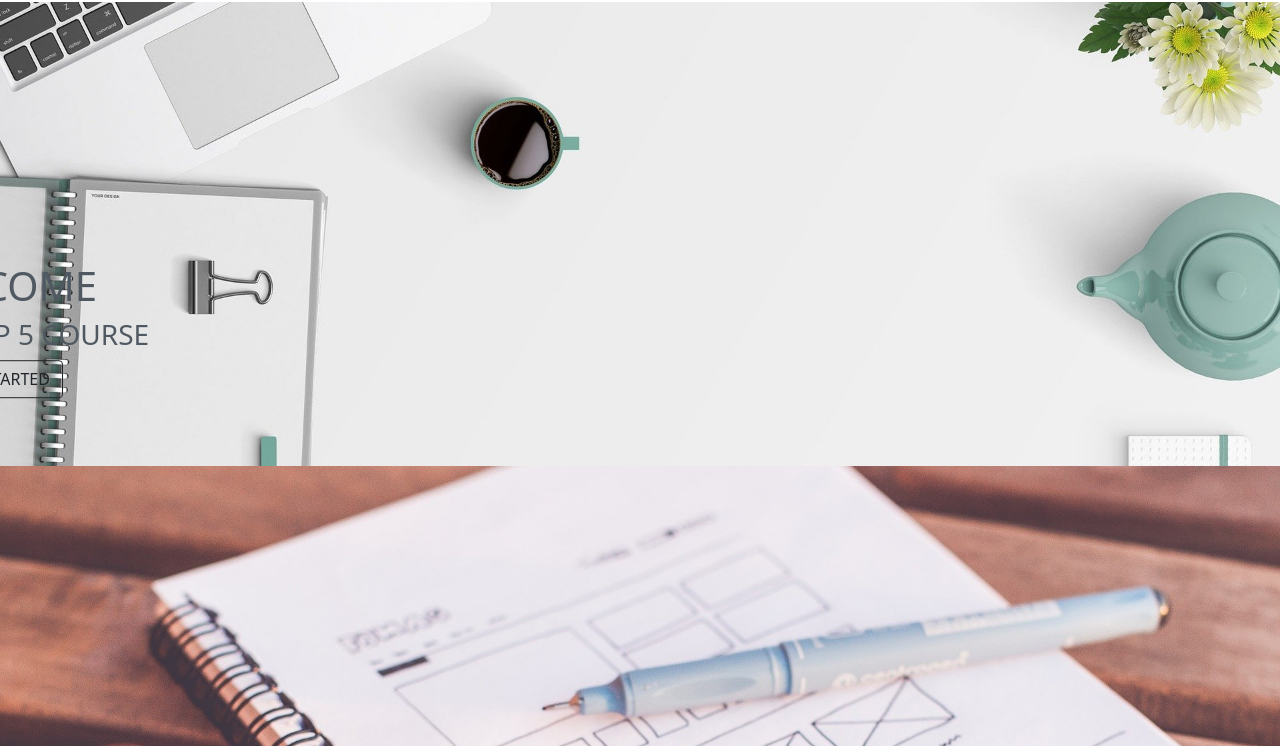
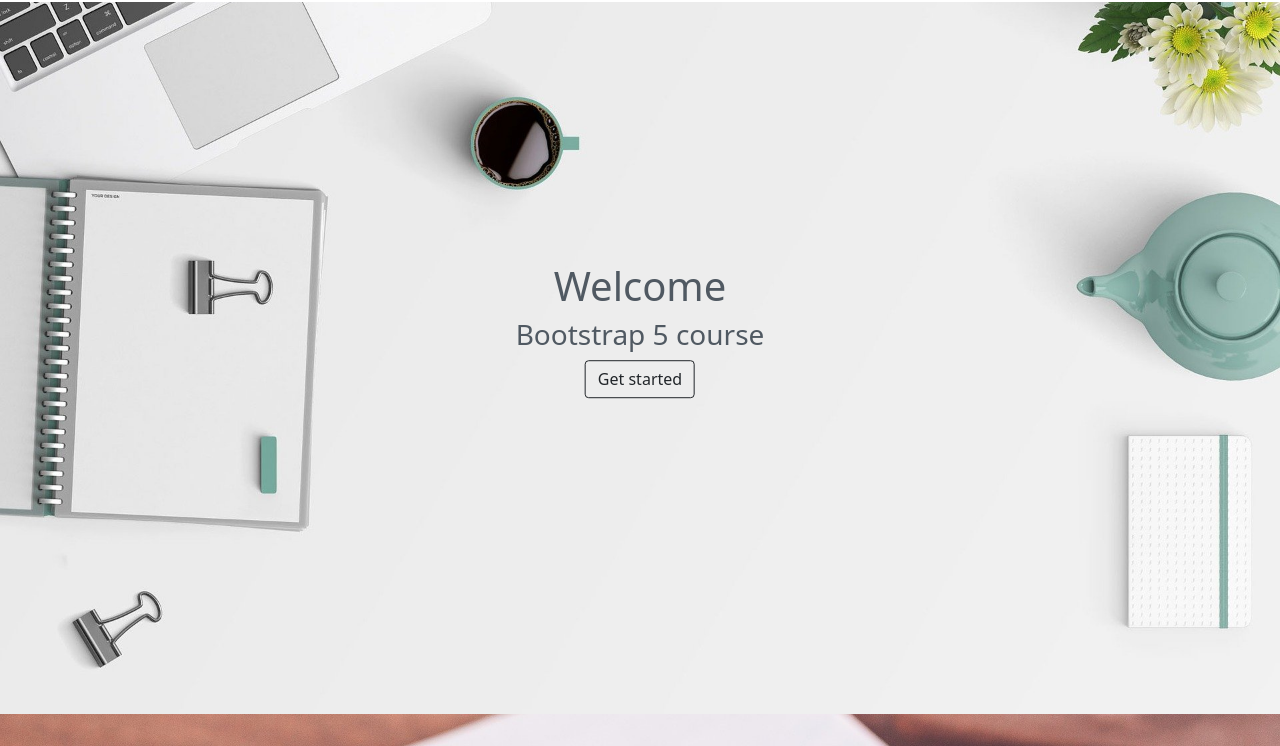
Before and after one commit to Integration-WEB/workshop3-yasminemanita, a plain HTML site: page index.html in a window 1280 px wide. Shown: the part 54-800 px from the top of the page. Drawn offline with nearby package versions, Linux system fonts and the light colour scheme.

Commit message:
last changes

```diff
--- a/css/style.css
+++ b/css/style.css
@@ -22,9 +22,16 @@ body {
 }
 .caption{
 
-text-transform: uppercase;
-margin-top: -30%;
+top: 50px;
+left: 50%;
+position: absolute;
+display: inline-block;
+text-align: center;
 
+}
+.contenu{
+  position: relative;
+  width: 100%;
 }
 
 /*============= FOOTER =============*/
--- a/index.html
+++ b/index.html
@@ -27,7 +27,7 @@
           </div>
         </div>
       </nav>
-
+<div class="contenu">
     <img src="img/desktop.jpg" alt="esprit" class="img-fluid">
 
     <div class="caption d-flex flex-column align-items-center top-50 text-center start-50 translate-middle ">
@@ -37,7 +37,7 @@
     </div>
 
 </div>
-
+</div>
 <!-- End Home section -->
 
 <!-- Start About section-->
```
